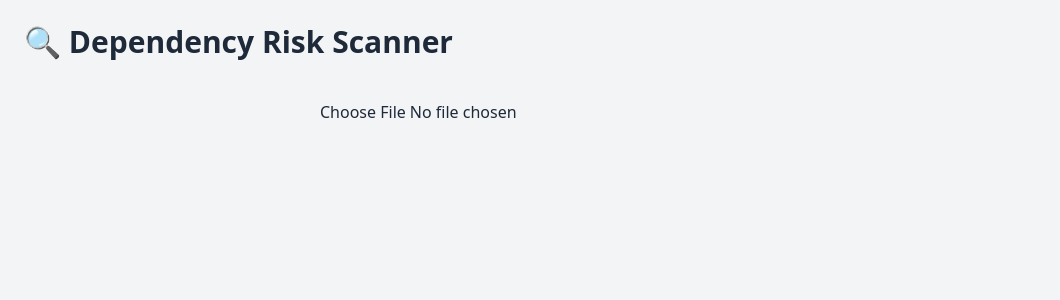
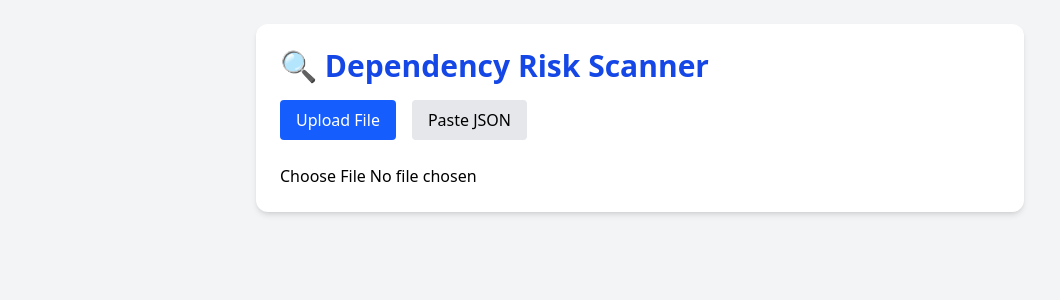
Before and after one commit to Maddoxx88/drs, a React (Vite) app: page / in a window 1280 px wide. Shown: the top 300 px of the page, without its empty margins (0-1060 px from the left). Built offline with nearby package versions, Linux system fonts and the light colour scheme.

Commit message:
feat: add a polished scanner w upload/paste functionality

```diff
--- a/src/App.tsx
+++ b/src/App.tsx
@@ -1,11 +1,10 @@
 import React from "react";
-import { FileUpload } from "./components/FileUpload";
+import { EnhancedScanner } from "./components/EnhancedScanner";
 
 function App() {
   return (
-    <div className="min-h-screen bg-gray-100 text-gray-800 p-6">
-      <h1 className="text-3xl font-bold mb-6">🔍 Dependency Risk Scanner</h1>
-      <FileUpload />
+    <div className="min-h-screen bg-gray-100 p-6">
+      <EnhancedScanner />
     </div>
   );
 }
--- /dev/null
+++ b/src/components/EnhancedScanner.tsx
@@ -0,0 +1,149 @@
+import React, { useState } from "react";
+import { queryOsv } from "../utils/osvApi";
+
+export const EnhancedScanner = () => {
+  const [tab, setTab] = useState<"upload" | "paste">("upload");
+  const [inputText, setInputText] = useState("");
+  const [vulnerabilities, setVulnerabilities] = useState<any[]>([]);
+  const [safePackages, setSafePackages] = useState<any[]>([]);
+  const [loading, setLoading] = useState(false);
+  const [error, setError] = useState("");
+
+  const handleScan = async (jsonText: string) => {
+    try {
+      setError("");
+      setVulnerabilities([]);
+      setSafePackages([]);
+      setLoading(true);
+
+      const json = JSON.parse(jsonText);
+      const deps = json.dependencies || {};
+
+      const vulns: any[] = [];
+      const safe: any[] = [];
+
+      for (const [name, version] of Object.entries(deps)) {
+        const cleanVersion = (version as string).replace(/^[^\d]*/, "");
+        const data = await queryOsv(name, cleanVersion);
+
+        if (data.vulns?.length) {
+          vulns.push({ name, version, vulns: data.vulns });
+        } else {
+          safe.push({ name, version });
+        }
+      }
+
+      setVulnerabilities(vulns);
+      setSafePackages(safe);
+    } catch (err) {
+      setError("Invalid JSON or unsupported file format.");
+    } finally {
+      setLoading(false);
+    }
+  };
+
+  const handleFile = async (e: React.ChangeEvent<HTMLInputElement>) => {
+    const file = e.target.files?.[0];
+    if (!file) return;
+    const text = await file.text();
+    handleScan(text);
+  };
+
+  const handlePasteScan = () => {
+    if (!inputText.trim()) {
+      setError("Please paste valid JSON.");
+      return;
+    }
+    handleScan(inputText);
+  };
+
+  return (
+    <div className="p-6 max-w-3xl mx-auto bg-white shadow-md rounded-xl">
+      <h1 className="text-3xl font-bold mb-4 text-blue-700">🔍 Dependency Risk Scanner</h1>
+
+      {/* Tabs */}
+      <div className="flex space-x-4 mb-6">
+        <button
+          className={`px-4 py-2 rounded ${
+            tab === "upload" ? "bg-blue-600 text-white" : "bg-gray-200"
+          }`}
+          onClick={() => setTab("upload")}
+        >
+          Upload File
+        </button>
+        <button
+          className={`px-4 py-2 rounded ${
+            tab === "paste" ? "bg-blue-600 text-white" : "bg-gray-200"
+          }`}
+          onClick={() => setTab("paste")}
+        >
+          Paste JSON
+        </button>
+      </div>
+
+      {/* Upload or Paste */}
+      {tab === "upload" ? (
+        <input type="file" accept=".json" onChange={handleFile} />
+      ) : (
+        <div>
+          <textarea
+            rows={10}
+            className="w-full border p-3 mb-2 rounded font-mono text-sm"
+            placeholder="Paste your package.json content here..."
+            value={inputText}
+            onChange={(e) => setInputText(e.target.value)}
+          />
+          <button
+            onClick={handlePasteScan}
+            className="bg-blue-600 text-white px-4 py-2 rounded hover:bg-blue-700"
+          >
+            Scan Now
+          </button>
+        </div>
+      )}
+
+      {/* Feedback */}
+      {error && <p className="text-red-600 mt-4">{error}</p>}
+      {loading && <p className="mt-4">🔄 Scanning dependencies...</p>}
+
+      {/* Results */}
+      {!loading && vulnerabilities.length > 0 && (
+        <div className="mt-6">
+          <h2 className="font-semibold text-red-700 mb-2">🚨 Vulnerabilities Found</h2>
+          {vulnerabilities.map((item, i) => (
+            <div key={i} className="bg-red-100 border border-red-300 p-3 mb-3 rounded">
+              <strong>{item.name}@{item.version}</strong>
+              <ul className="list-disc ml-6 text-sm">
+                {item.vulns.map((v: any, j: number) => (
+                  <li key={j}>
+                    {v.id}: {v.summary}
+                    <a href={v.references?.[0]?.url || "#"} className="text-blue-600 ml-1 underline" target="_blank" rel="noreferrer">
+                      [details]
+                    </a>
+                  </li>
+                ))}
+              </ul>
+            </div>
+          ))}
+        </div>
+      )}
+
+      {!loading && vulnerabilities.length === 0 && safePackages.length > 0 && (
+        <div className="mt-6 p-4 bg-green-100 border border-green-300 rounded text-green-800">
+          🎉 All dependencies are safe and up-to-date!
+        </div>
+      )}
+
+      {!loading && safePackages.length > 0 && (
+        <div className="mt-4">
+          <h2 className="font-semibold text-green-700 mb-2">✅ Safe Packages</h2>
+          <ul className="list-disc ml-6 text-sm">
+            {safePackages.map((pkg, i) => (
+              <li key={i}>{pkg.name}@{pkg.version}</li>
+            ))}
+          </ul>
+        </div>
+      )}
+    </div>
+  );
+};
```
